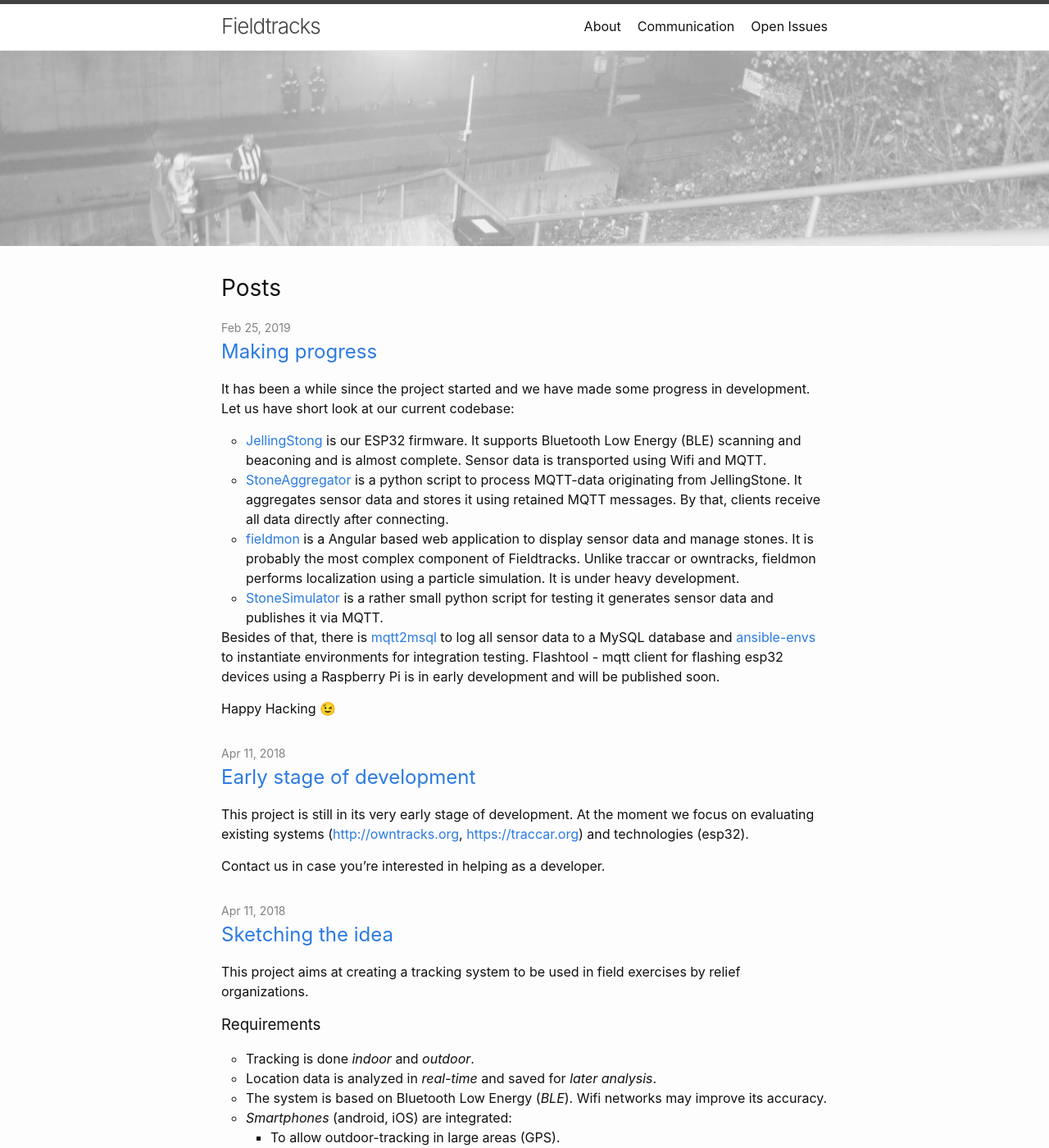
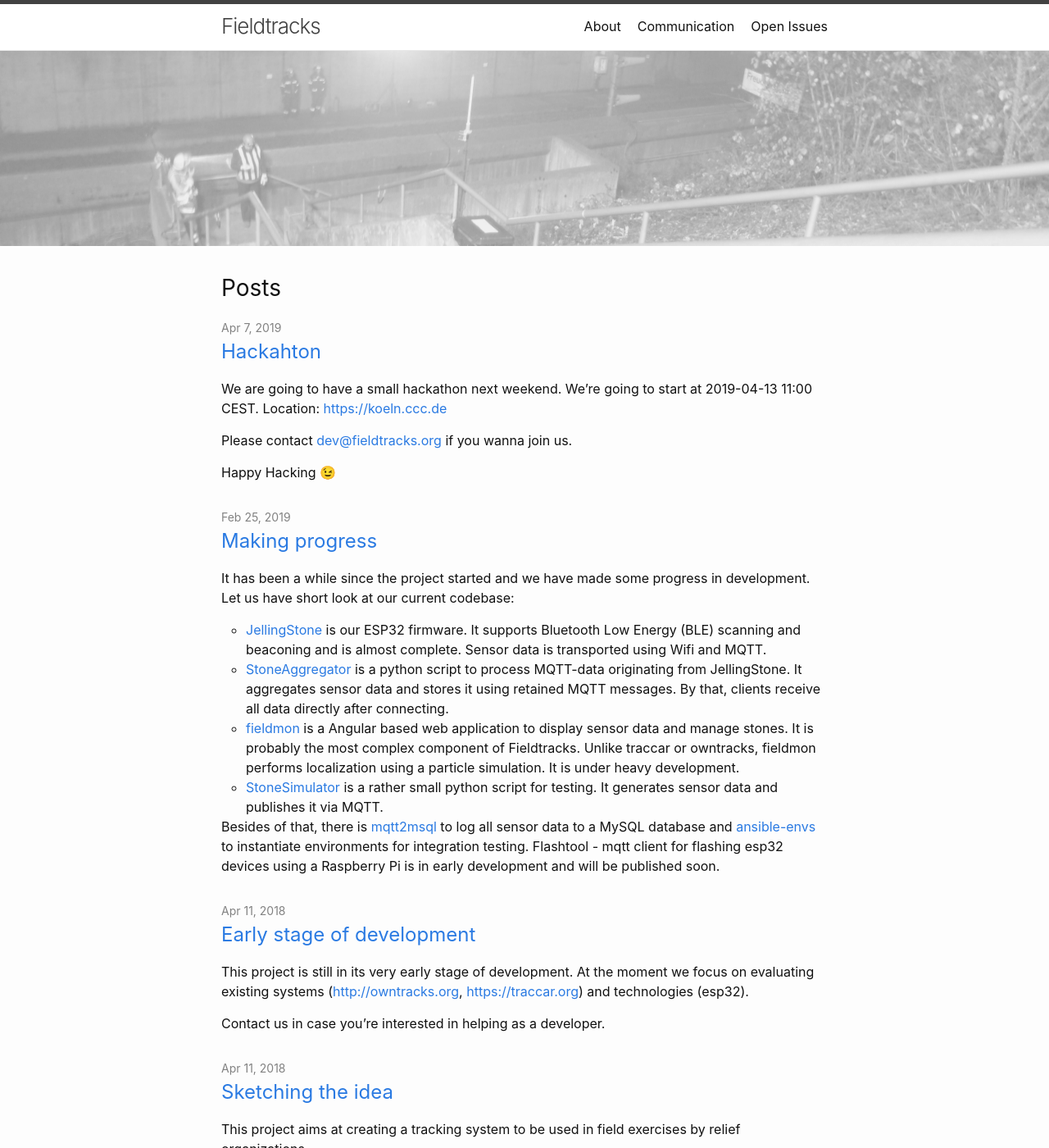
Before and after one commit to FieldTracks/website, a Jekyll site: the page built from index.md, in a window 1280 px wide and 1400 px high. Shown: the whole window at 82% size. Built offline with Jekyll 4.4.1, drawn with Linux system fonts in a browser that asks for light colours.

Commit message:
Hackaton info

```diff
--- a/_posts/2019-01-11-making-progress.md
+++ b/_posts/2019-01-11-making-progress.md
@@ -6,12 +6,10 @@ categories: status
 ---
 It has been a while since the project started and we have made some progress in development. Let us have short look at our current codebase:
 
-- [JellingStong](https://github.com/FieldTracks/JellingStone) is our ESP32 firmware. It supports Bluetooth Low Energy (BLE) scanning and beaconing and is almost complete.
+- [JellingStone](https://github.com/FieldTracks/JellingStone) is our ESP32 firmware. It supports Bluetooth Low Energy (BLE) scanning and beaconing and is almost complete.
 Sensor data is transported using Wifi and MQTT.
 - [StoneAggregator](https://github.com/FieldTracks/StoneAggregator) is a python script to process MQTT-data originating from JellingStone. It aggregates sensor data and stores it using retained MQTT messages. By that, clients receive all data directly after connecting.
 - [fieldmon](https://github.com/FieldTracks/fieldmon) is a Angular based web application to display sensor data and manage stones. It is probably the most complex component of Fieldtracks. Unlike traccar or owntracks, fieldmon performs localization using a particle simulation. It is under heavy development.
-- [StoneSimulator](https://github.com/FieldTracks/StoneSimulator) is a rather small python script for testing it generates sensor data and publishes it via MQTT.
+- [StoneSimulator](https://github.com/FieldTracks/StoneSimulator) is a rather small python script for testing. It generates sensor data and publishes it via MQTT.
 
 Besides of that, there is [mqtt2msql](https://github.com/FieldTracks/mqtt2sql) to log all sensor data to a MySQL database and [ansible-envs](https://github.com/FieldTracks/ansible-envs) to instantiate environments for integration testing. Flashtool - mqtt client for flashing esp32 devices using a Raspberry Pi is in early development and will be published soon.
-
-Happy Hacking 😉
--- /dev/null
+++ b/_posts/2019-04-07-hackathon.md
@@ -0,0 +1,12 @@
+---
+layout: post
+title:  "Hackahton"
+date:   2019-04-07 19:47:18 +0200
+categories: events
+---
+We are going to have a small hackathon next weekend. We're going to start
+at 2019-04-13 11:00 CEST. Location: [https://koeln.ccc.de](https://koeln.ccc.de)
+
+Please contact [dev@fieldtracks.org](mailto:dev@fieldtracks.org) if you wanna join us.
+
+Happy Hacking 😉
```
